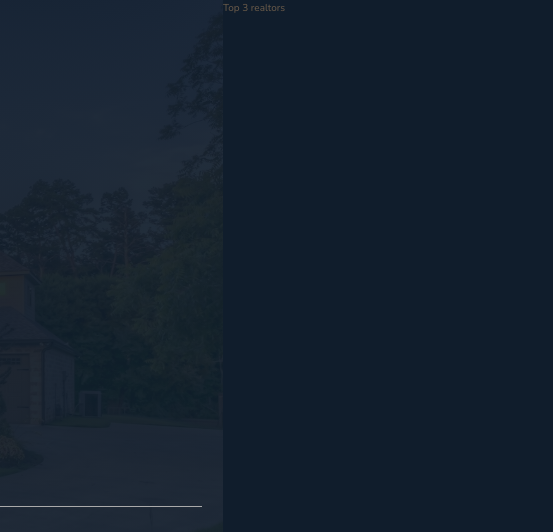
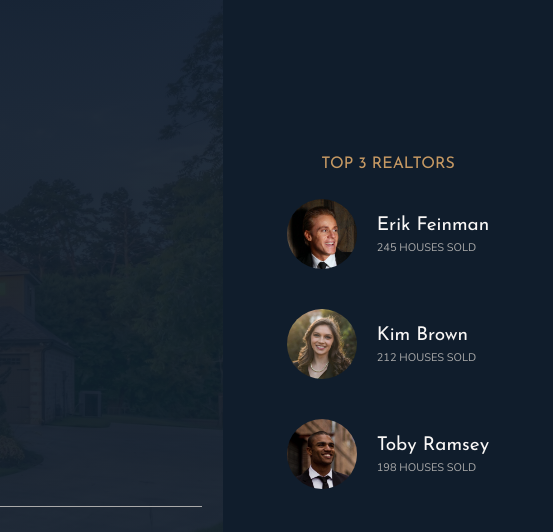
Before and after one commit to HaseebMurtaza/Nexter, a website: page index.html in a window 1280 px wide. Shown: the top 532 px of the page, 727-1280 px from the left. Drawn offline with nearby package versions, Linux system fonts and the light colour scheme.

Commit message:
Built the Realtors Section

```diff
--- a/index.html
+++ b/index.html
@@ -33,7 +33,29 @@
       </div>
     </header>
 
-    <div class="realtors">Top 3 realtors</div>
+    <div class="realtors">
+      <h3 class="heading-3">Top 3 Realtors</h3>
+      <div class="realtors__list">
+        <img src="img/realtor-1.jpeg" alt="Realtor 1" class="realtors__img">
+        <div class="realtors__details">
+          <h4 class="heading-4 heading-4--light">Erik Feinman</h4>
+          <p class="realtors__sold">245 houses sold</p>
+        </div>
+
+        <img src="img/realtor-2.jpeg" alt="Realtor 2" class="realtors__img">
+        <div class="realtors__details">
+          <h4 class="heading-4 heading-4--light">Kim Brown</h4>
+          <p class="realtors__sold">212 houses sold</p>
+        </div>
+
+        <img src="img/realtor-3.jpeg" alt="Realtor 3" class="realtors__img">
+        <div class="realtors__details">
+          <h4 class="heading-4 heading-4--light">Toby Ramsey</h4>
+          <p class="realtors__sold">198 houses sold</p>
+        </div>
+
+      </div>
+    </div>
 
     <section class="features">
       <div class="feature">
--- a/sass/_realtors.scss
+++ b/sass/_realtors.scss
@@ -1,4 +1,32 @@
 .realtors {
   background-color: $color-secondary;
   grid-column: col-start 7 / full-end;
+  padding: 3rem;
+
+  display: grid;
+  align-content: center;
+  justify-content: center;
+  justify-items: center;
+  row-gap: 2rem;
+
+  &__list {
+    display: grid;
+    grid-template-columns: min-content max-content;
+    column-gap: 2rem;
+    row-gap: 5vh;
+    align-items: center;
+  }
+
+  &__img {
+    width: 7rem;
+    border-radius: 50%;
+    display: block;
+  }
+
+  &__sold {
+    text-transform: uppercase;
+    color: $color-grey-light-2;
+    margin-top: -3px;
+    font-size: 1.1rem;
+  }
 }
```
Also changed, not shown: css/style.css.
